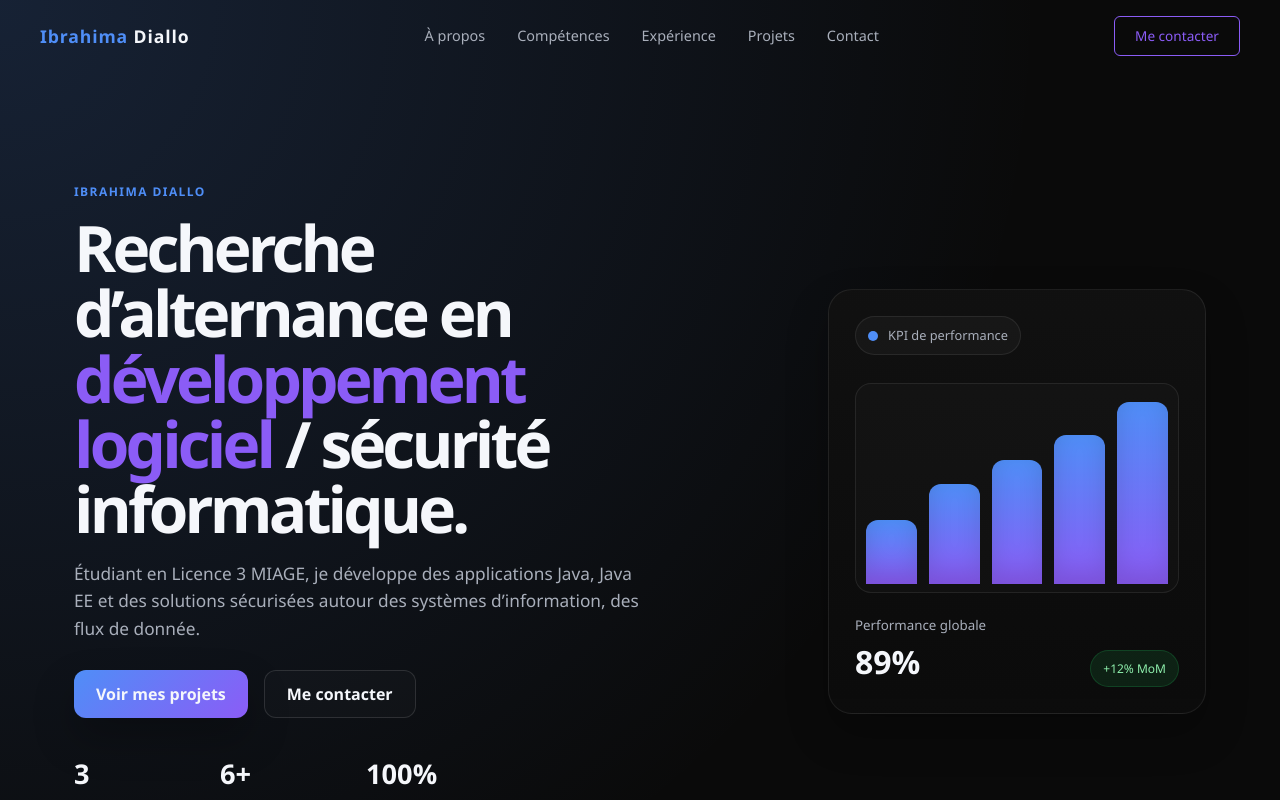
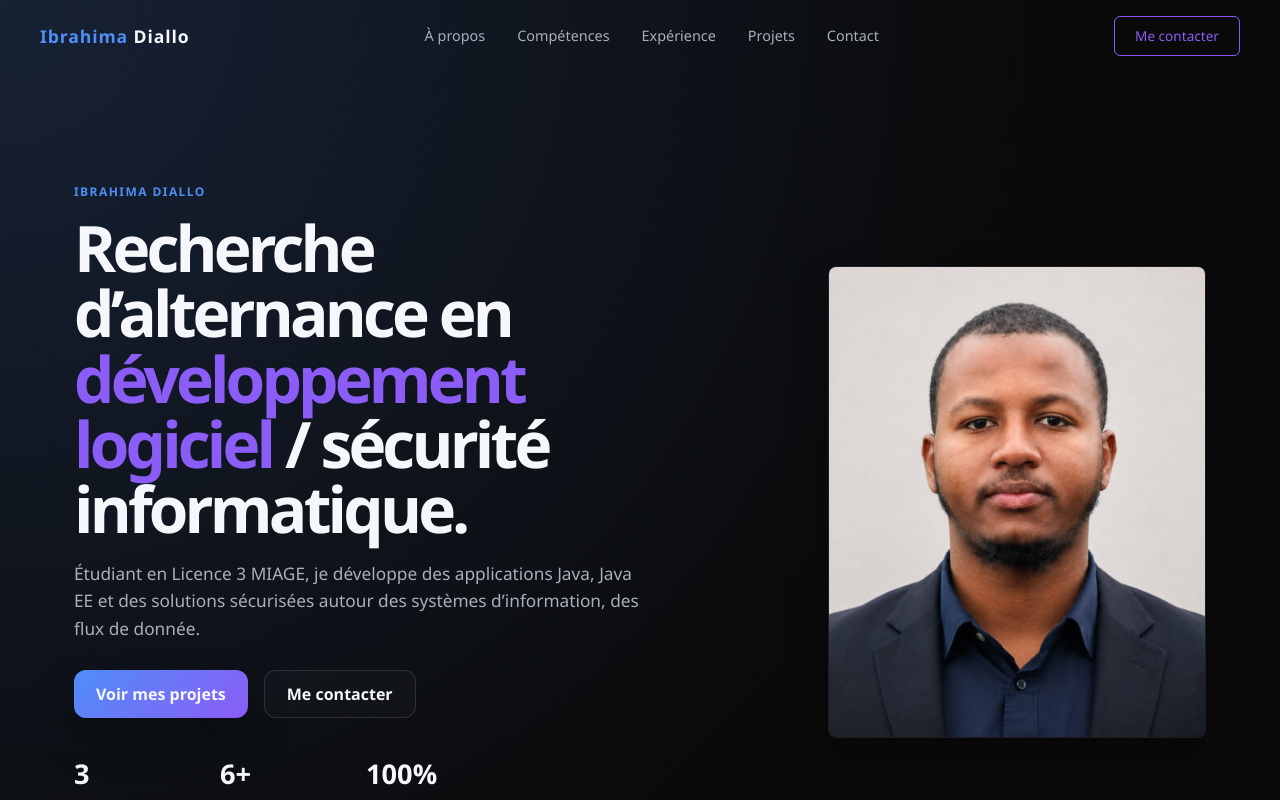
Before and after one commit to Ibrahdiallo224/portfolio-ibrahima, a React (Create React App) app: page / in a window 1280 px wide. Shown: the top 800 px of the page. Built offline with nearby package versions, Linux system fonts and the light colour scheme.

Commit message:
Add profile photo to homepage

```diff
--- a/src/index.css
+++ b/src/index.css
@@ -165,79 +165,22 @@ select {
   font-size: 0.86rem;
 }
 
-.hero-card {
-  background: linear-gradient(180deg, rgba(17, 17, 17, 0.96), rgba(12, 12, 12, 0.9));
+.hero-portrait {
+  width: 100%;
+  max-width: 390px;
+  aspect-ratio: 4 / 5;
+  justify-self: end;
+  overflow: hidden;
   border: 1px solid var(--border);
-  border-radius: 24px;
+  border-radius: 8px;
   box-shadow: var(--shadow);
-  padding: 26px;
 }
 
-.mini-panel {
-  display: inline-flex;
-  align-items: center;
-  gap: 10px;
-  padding: 8px 12px;
-  border-radius: 999px;
-  background: rgba(255, 255, 255, 0.03);
-  border: 1px solid var(--border);
-  color: var(--gray);
-  font-size: 0.8rem;
-}
-
-.dot {
-  display: inline-block;
-  width: 10px;
-  height: 10px;
-  border-radius: 50%;
-}
-
-.dot.blue {
-  background: var(--blue);
-}
-
-.chart-bars {
-  display: flex;
-  align-items: end;
-  gap: 12px;
-  height: 210px;
-  margin-top: 28px;
-  padding: 18px 10px 8px;
-  border-radius: 16px;
-  background: rgba(255, 255, 255, 0.02);
-  border: 1px solid var(--border);
-}
-
-.chart-bars span {
-  flex: 1;
-  border-radius: 12px 12px 0 0;
-  background: linear-gradient(180deg, var(--blue), var(--purple));
-  box-shadow: inset 0 -12px 24px rgba(0, 0, 0, 0.12);
-}
-
-.card-footer {
-  display: flex;
-  justify-content: space-between;
-  align-items: end;
-  margin-top: 22px;
-}
-
-.card-footer small {
-  color: var(--gray);
-  display: block;
-}
-
-.card-footer strong {
-  font-size: 2rem;
-}
-
-.tag {
-  padding: 8px 12px;
-  border-radius: 999px;
-  background: rgba(34, 197, 94, 0.12);
-  color: #8ff0ad;
-  font-size: 0.75rem;
-  border: 1px solid rgba(34, 197, 94, 0.2);
+.hero-portrait img {
+  width: 100%;
+  height: 100%;
+  object-fit: cover;
+  object-position: center 35%;
 }
 
 .about-grid,
--- a/src/pages/Home.js
+++ b/src/pages/Home.js
@@ -101,26 +101,9 @@ function Home() {
             </ul>
           </div>
 
-          <div className="hero-card">
-            <div className="mini-panel">
-              <span className="dot blue" />
-              KPI de performance
-            </div>
-            <div className="chart-bars" aria-label="Graphique synthétique">
-              <span style={{ height: '35%' }} />
-              <span style={{ height: '55%' }} />
-              <span style={{ height: '68%' }} />
-              <span style={{ height: '82%' }} />
-              <span style={{ height: '100%' }} />
-            </div>
-            <div className="card-footer">
-              <div>
-                <small>Performance globale</small>
-                <strong>89%</strong>
-              </div>
-              <span className="tag">+12% MoM</span>
-            </div>
-          </div>
+          <figure className="hero-portrait">
+            <img src="/maphoto_sans_lunette.jpeg" alt="Portrait d’Ibrahima Diallo" />
+          </figure>
         </section>
 
         <section id="apropos" className="section about-grid">
```
Also changed, not shown: public/maphoto_sans_lunette.jpeg (added).
